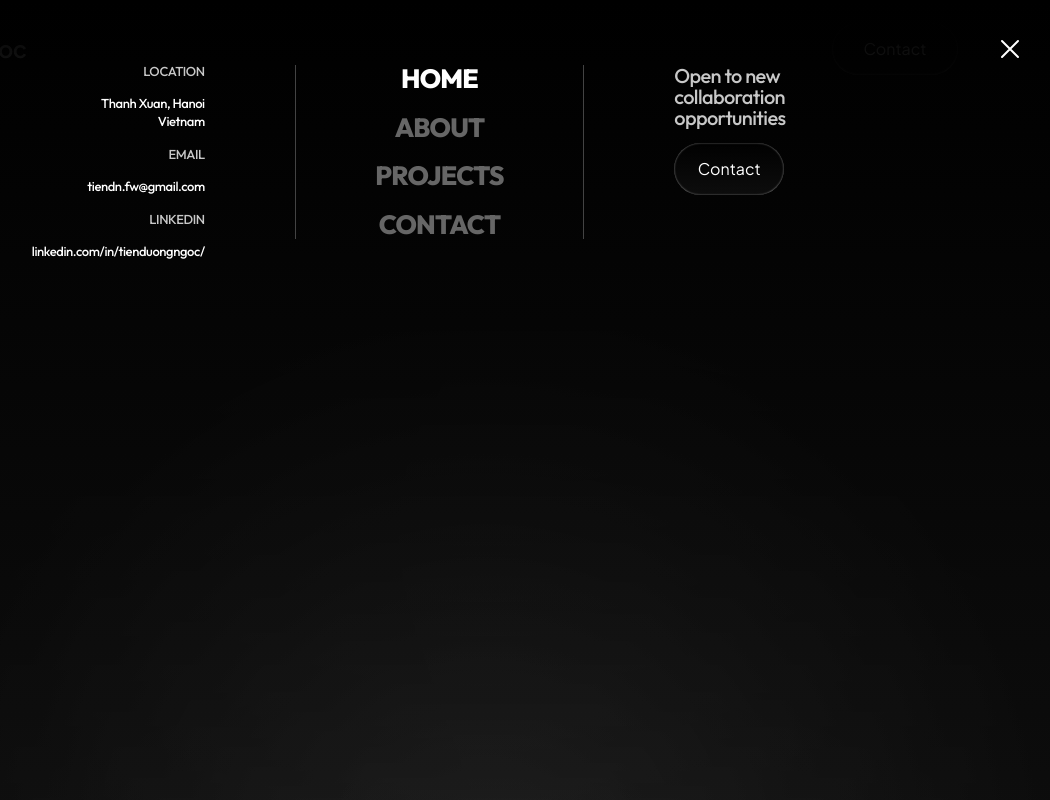
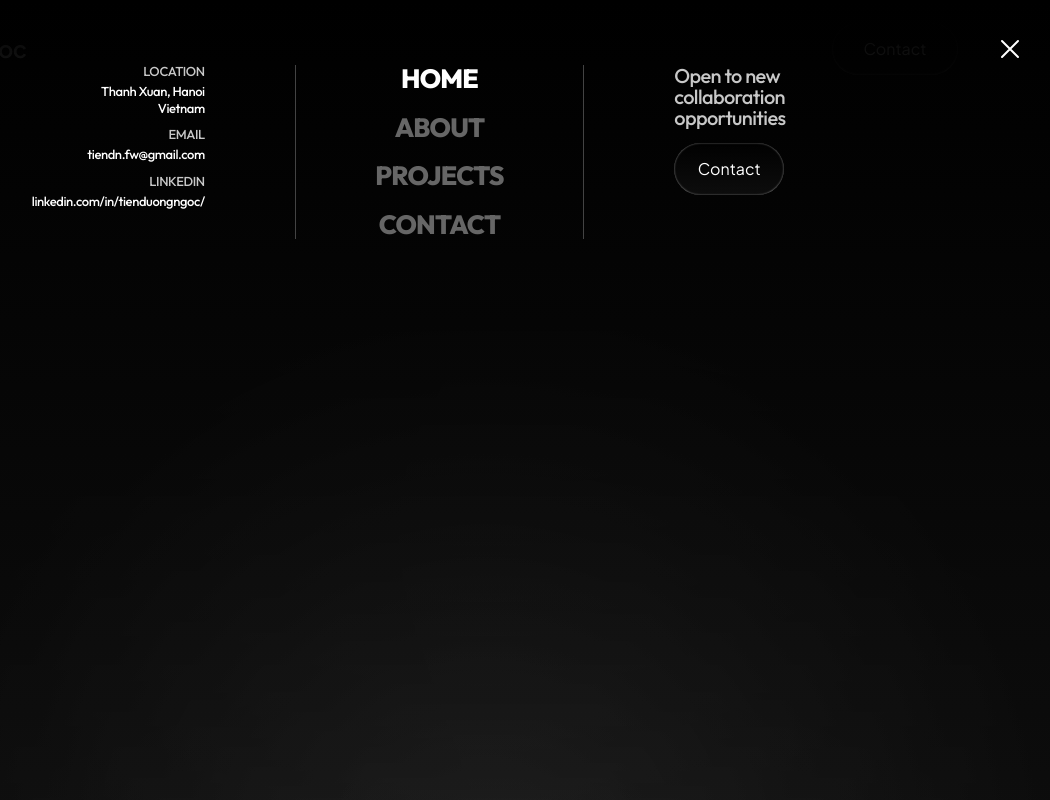
Before and after one commit to tgen16mgc/tienduongtheportfolio, a Next.js app: page / in a window 1280 px wide. Both pictures are taken after a click on the button "Toggle menu". Shown: the top 800 px of the page, without its empty margins (208-1258 px from the left). Built offline with nearby package versions, Linux system fonts and the light colour scheme.

Commit message:
Reduce left section height by adjusting spacing and line height

```diff
--- a/src/components/FullScreenMenu.tsx
+++ b/src/components/FullScreenMenu.tsx
@@ -242,28 +242,28 @@ const FullScreenMenu = ({ isOpen, onClose }: FullScreenMenuProps) => {
           <div className="flex justify-center items-start gap-[90px] mt-[65px]">
             {/* Left section */}
             <motion.div
-              className="flex flex-col items-end gap-[18px] self-stretch"
+              className="flex flex-col items-end gap-3 self-stretch"
               variants={itemVariants}
               initial="hidden"
               animate="visible"
               exit="hidden"
               transition={{ delay: 0.8 }}
             >
-              <div className="flex w-[158px] flex-col items-end gap-[15px]">
+              <div className="flex w-[158px] flex-col items-end gap-1">
                 <span className="text-[#C8C8C8] text-right text-[13px] font-medium leading-[105%] tracking-[-0.39px]">LOCATION</span>
-                <span className="text-white text-right text-[13px] font-medium leading-[140%] tracking-[-0.39px]">
+                <span className="text-white text-right text-[13px] font-medium leading-[130%] tracking-[-0.39px]">
                   Thanh Xuan, Hanoi<br />Vietnam
                 </span>
               </div>
-              <div className="flex w-[159px] flex-col items-end gap-[15px]">
+              <div className="flex w-[159px] flex-col items-end gap-1">
                 <span className="text-[#C8C8C8] text-[13px] font-medium leading-[105%] tracking-[-0.39px]">EMAIL</span>
-                <span className="text-white text-right text-[13px] font-medium leading-[140%] tracking-[-0.39px]">
+                <span className="text-white text-right text-[13px] font-medium leading-[130%] tracking-[-0.39px]">
                   tiendn.fw@gmail.com
                 </span>
               </div>
-              <div className="flex flex-col items-end gap-[15px]">
+              <div className="flex flex-col items-end gap-1">
                 <span className="text-[#C8C8C8] text-[13px] font-medium leading-[105%] tracking-[-0.39px]">LINKEDIN</span>
-                <span className="text-white text-right text-[13px] font-medium leading-[140%] tracking-[-0.39px]">
+                <span className="text-white text-right text-[13px] font-medium leading-[130%] tracking-[-0.39px]">
                   linkedin.com/in/tienduongngoc/
                 </span>
               </div>
```
